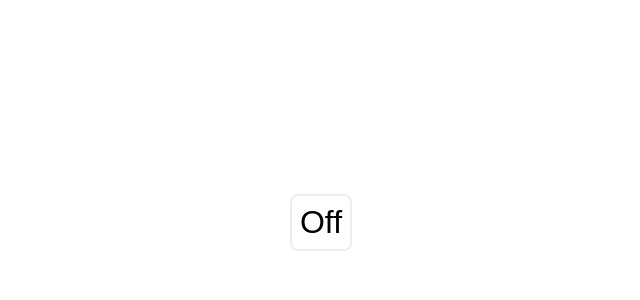
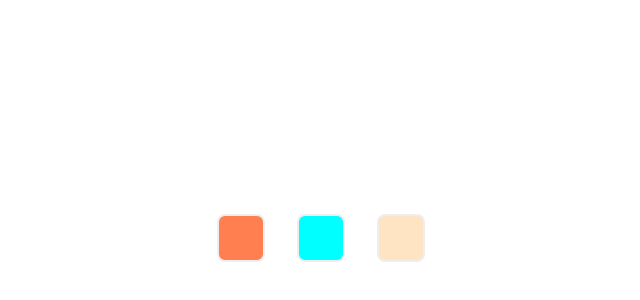
Before and after one commit to ViktorSenyk/react, a React (Create React App) app in the folder 5_events/1_task/: page / in a window 1280 px wide. Shown: the part 186-486 px from the top of the page, without its empty margins (319-959 px from the left). Built offline with nearby package versions, Linux system fonts and the light colour scheme.

Commit message:
add task 6

```diff
--- a/5_events/1_task/src/App.js
+++ b/5_events/1_task/src/App.js
@@ -1,10 +1,10 @@
 import React from 'react';
-import Toggler from './Toggler';
+import ColorPicker from './ColorPicker';
 
 function App() {
   return (
     <>
-      <Toggler />
+      <ColorPicker />
     </>
   );
 }
--- /dev/null
+++ b/5_events/1_task/src/ColorPicker.jsx
@@ -0,0 +1,47 @@
+import React, { Component } from 'react';
+
+const coralColor = 'coral';
+const aquaColor = 'aqua';
+const bisqueColor = 'bisque';
+
+class ColorPicker extends Component {
+  constructor() {
+    super();
+    this.state = {
+      colorName: '',
+    };
+  }
+
+  setColorName = (colorName) => this.setState({ colorName: colorName });
+  resetColorName = () => this.setState({ colorName: '' });
+
+  render() {
+    return (
+      <>
+        <div className="picker__title">{this.state.colorName}</div>
+        <div>
+          <button
+            style={{ backgroundColor: coralColor }}
+            onMouseEnter={() => this.setColorName(coralColor)}
+            onMouseLeave={this.resetColorName}
+            className="picker__button picker__button_coral"
+          ></button>
+          <button
+            style={{ backgroundColor: aquaColor }}
+            onMouseEnter={() => this.setColorName(aquaColor)}
+            onMouseLeave={this.resetColorName}
+            className="picker__button picker__button_aqua"
+          ></button>
+          <button
+            style={{ backgroundColor: bisqueColor }}
+            onMouseEnter={() => this.setColorName(bisqueColor)}
+            onMouseLeave={this.resetColorName}
+            className="picker__button picker__button_bisque"
+          ></button>
+        </div>
+      </>
+    );
+  }
+}
+
+export default ColorPicker;
--- a/5_events/1_task/src/Toggler.jsx
+++ /dev/null
@@ -1,18 +0,0 @@
-import React, { Component } from 'react';
-
-class Toggler extends Component {
-  constructor() {
-    super();
-    this.state = {
-      toggle: 'Off',
-    };
-    }
-
-    setToggle = () => this.setState({toggle: this.state.toggle === 'Off' ? 'On' : 'Off'})
-
-  render() {
-      return <div onClick={this.setToggle} className="toggler">{ this.state.toggle }</div>;
-  }
-}
-
-export default Toggler;
--- a/5_events/1_task/src/index.scss
+++ b/5_events/1_task/src/index.scss
@@ -10,14 +10,36 @@ body {
 #root {
   height: 100vh;
   display: flex;
+  flex-direction: column;
   justify-content: center;
   align-items: center;
 }
 
-.toggler {
-  padding: 8px;
-  border: 2px solid #eee;
-  border-radius: 8px;
-  cursor: pointer;
-  outline: none;
+.picker {
+  &__title {
+    text-align: center;
+    height: 32px;
+  }
+
+  &__button {
+    width: 48px;
+    height: 48px;
+    margin: 16px;
+    border: 2px solid #eee;
+    border-radius: 8px;
+    cursor: pointer;
+    outline: none;
+
+    &_coral {
+      background-color: #ff7f50;
+    }
+
+    &_aqua {
+      background-color: #00ffff;
+    }
+
+    &_bisque {
+      background-color: #ffe4c4;
+    }
+  }
 }
```
